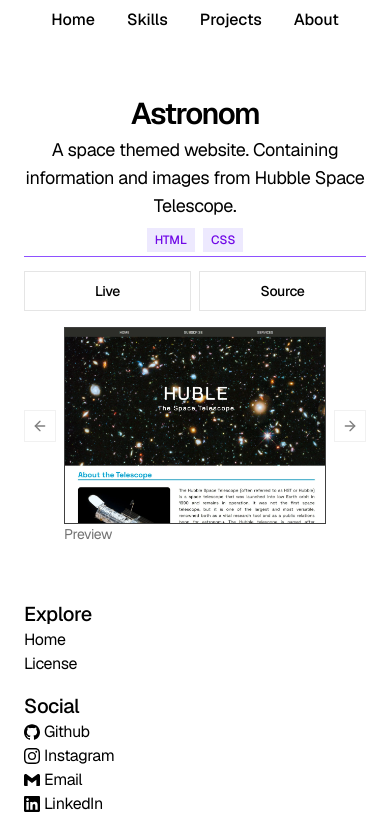
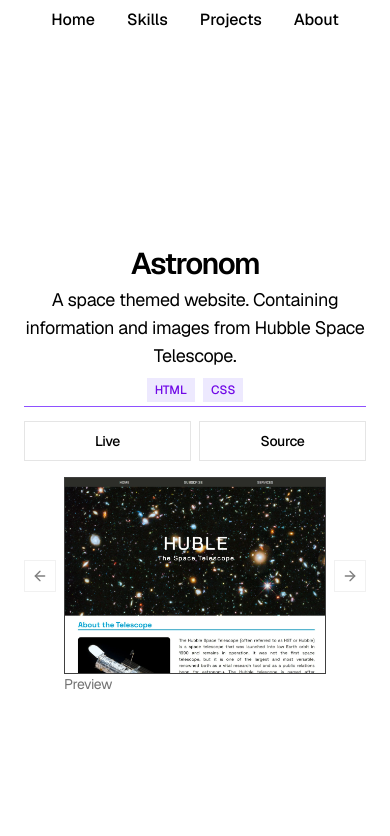
Before and after one commit to RMalik777/porto, a Next.js app: page /project/astronom in a window 390 px wide. Shown: the top 836 px of the page. Built offline with nearby package versions, Linux system fonts and the light colour scheme.

Commit message:
style: min height

```diff
--- a/app/project/[slug]/page.tsx
+++ b/app/project/[slug]/page.tsx
@@ -39,7 +39,7 @@ export default async function Page({ params }: Readonly<{ params: Promise<{ slug
 	metadata.description = post?.desc;
 
 	return (
-		<main className="flex scroll-pt-20 items-center justify-center px-6 pt-20 text-black sm:mb-24 md:mb-32 md:scroll-pt-20 md:px-10 md:pt-36 lg:mb-36 xl:mb-48 dark:text-white">
+		<main className="flex min-h-dvh scroll-pt-20 items-center justify-center px-6 pt-20 text-black sm:mb-24 md:mb-32 md:scroll-pt-20 md:px-10 md:pt-36 lg:mb-36 xl:mb-48 dark:text-white">
 			<section className="flex w-full max-w-prose flex-col items-center justify-start gap-1 tracking-tight">
 				{post ? (
 					<>
```
